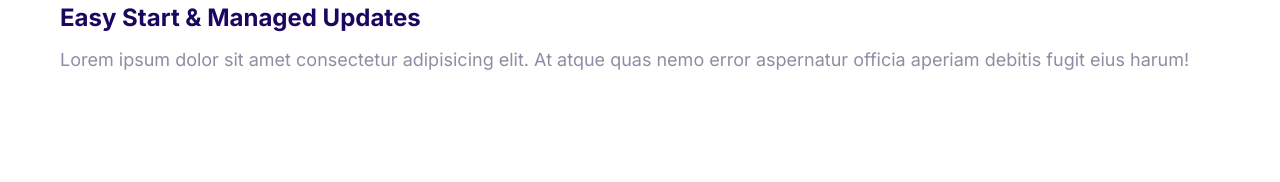
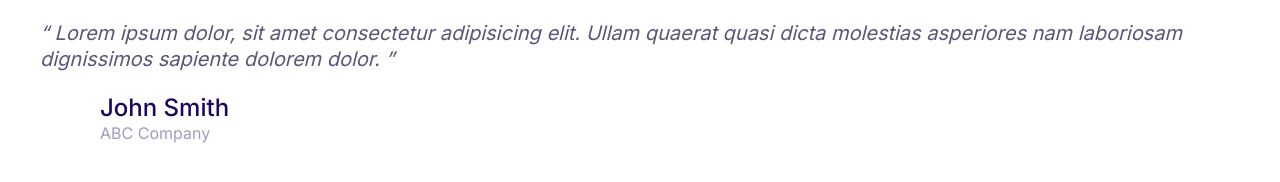
Before and after one commit to Aadil4u/Aadily, a plain HTML site: page index.html in a window 1280 px wide. Drawn offline with Linux system fonts and the light colour scheme.

Commit message:
creating quotes compnent

```diff
--- a/css/styles.css
+++ b/css/styles.css
@@ -6,6 +6,7 @@
   --color-accent: #ff3400;
   --color-headings: #1b0760;
   --color-body: #918ca4;
+  --color-body-darker: #5c5577;
   --color-border: #ccc;
   --border-radius: 30px;
 }
@@ -382,3 +383,53 @@ a {
 .media__image {
   margin-top: 1rem;
 }
+
+/* Quotes */
+
+.quote {
+  font-size: 3rem;
+  font-style: italic;
+  color: var(--color-body-darker);
+  line-height: 1.3;
+}
+
+.quote__text::before {
+  content: open-quote;
+}
+
+.quote__text::after {
+  content: close-quote;
+}
+
+.quote__author {
+  font-style: normal;
+  font-weight: 500;
+  font-size: 3rem;
+  margin-bottom: 0;
+}
+
+.quote__organization {
+  color: var(--color-headings);
+  opacity: 0.4;
+  font-size: 2rem;
+  font-style: normal;
+}
+
+.quote__line {
+  position: relative;
+  bottom: 10px;
+}
+
+@media screen and (min-width: 1024px) {
+  .quote {
+    font-size: 2rem;
+  }
+
+  .quote__author {
+    font-size: 2.4rem;
+  }
+
+  .quote__organization {
+    font-size: 1.6rem;
+  }
+}
--- a/index.html
+++ b/index.html
@@ -14,19 +14,25 @@
     <title>Document</title>
   </head>
   <body>
+    <blockquote class="quote">
+      <p class="quote__text">
+        Lorem ipsum dolor, sit amet consectetur adipisicing elit. Ullam quaerat
+        quasi dicta molestias asperiores nam laboriosam dignissimos sapiente
+        dolorem dolor.
+      </p>
+      <footer>
         <div class="media">
           <div class="media__image">
-        <svg class="icon icon--primary">
-          <use xlink:href="images/sprite.svg#snap"></use>
+            <svg class="icon icon--primary quote__line">
+              <use xlink:href="images/sprite.svg#line"></use>
             </svg>
           </div>
           <div class="media__body">
-        <h3 class="media__title">Easy Start & Managed Updates</h3>
-        <p>
-          Lorem ipsum dolor sit amet consectetur adipisicing elit. At atque quas
-          nemo error aspernatur officia aperiam debitis fugit eius harum!
-        </p>
+            <h3 class="media__title quote__author">John Smith</h3>
+            <p class="quote__organization">ABC Company</p>
           </div>
         </div>
+      </footer>
+    </blockquote>
   </body>
 </html>
```
Also changed, not shown: components/quotes.html (added, +20 -0 lines). Lines whose indentation alone changed are shown as unchanged.
